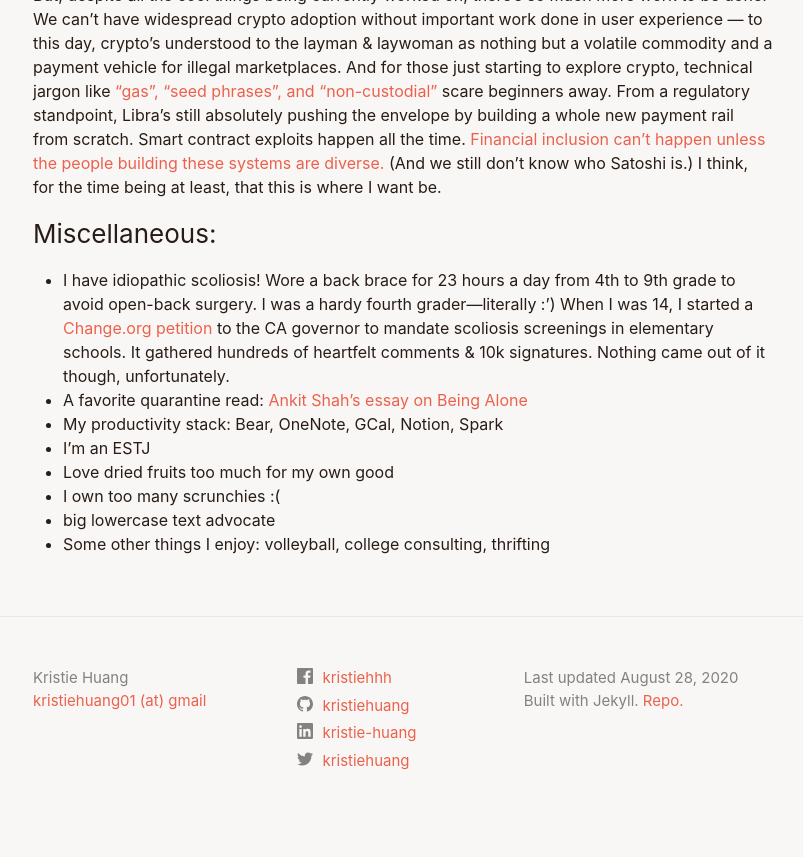
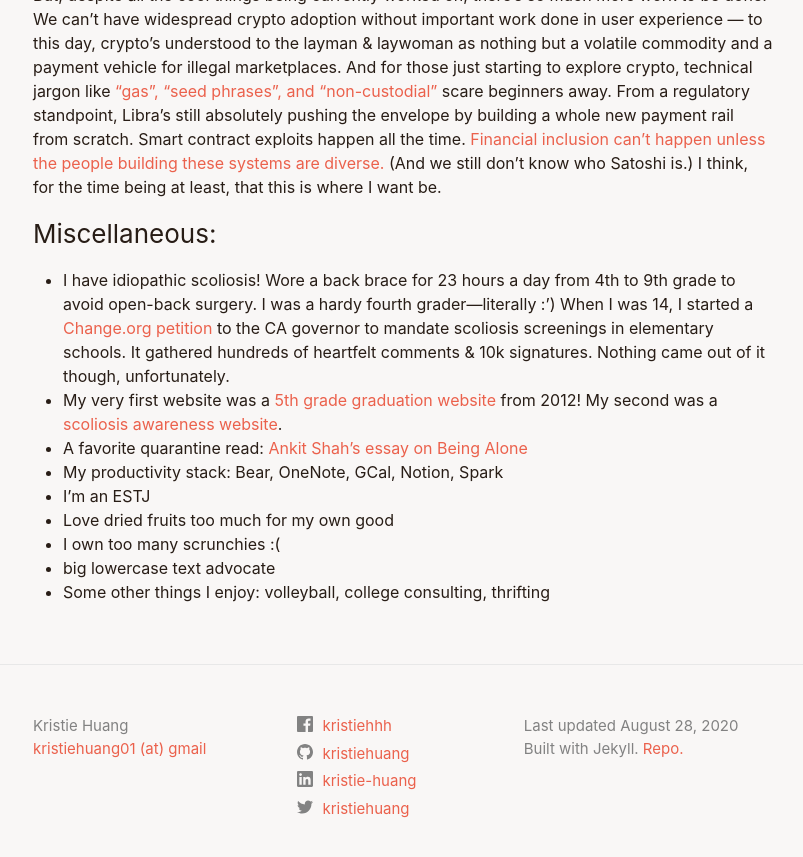
Before and after one commit to kristiehuang/kristiehuang.github.io, a Jekyll site: the page built from more-on-me.markdown, in a window 1280 px wide and 900 px high, scrolled down 1349 px. Shown: the top 857 px of the window, without its empty margins (237-1040 px from the left). Built offline with Jekyll 4.4.1, drawn with Linux system fonts in a browser that asks for light colours.

Commit message:
Add first websites

```diff
--- a/more-on-me.markdown
+++ b/more-on-me.markdown
@@ -31,6 +31,7 @@
 ### Miscellaneous:
 
 * I have idiopathic scoliosis! Wore a back brace for 23 hours a day from 4th to 9th grade to avoid open-back surgery. I was a hardy fourth grader—literally :’) When I was 14, I started a [Change.org petition](https://www.change.org/p/state-of-california-mandate-life-saving-scoliosis-screenings-in-elementary-schools) to the CA governor to mandate scoliosis screenings in elementary schools. It gathered hundreds of heartfelt comments & 10k signatures. Nothing came out of it though, unfortunately.
+* My very first website was a [5th grade graduation website](https://sites.google.com/site/hooverforeverclassof2012/home) from 2012! My second was a [scoliosis awareness website](https://sites.google.com/view/scoliosis-awareness-kristie/).
 * A favorite quarantine read: [Ankit Shah’s essay on Being Alone](https://www.ankit.fyi/being-alone)
 * My productivity stack: Bear, OneNote, GCal, Notion, Spark
 * I’m an ESTJ
```
